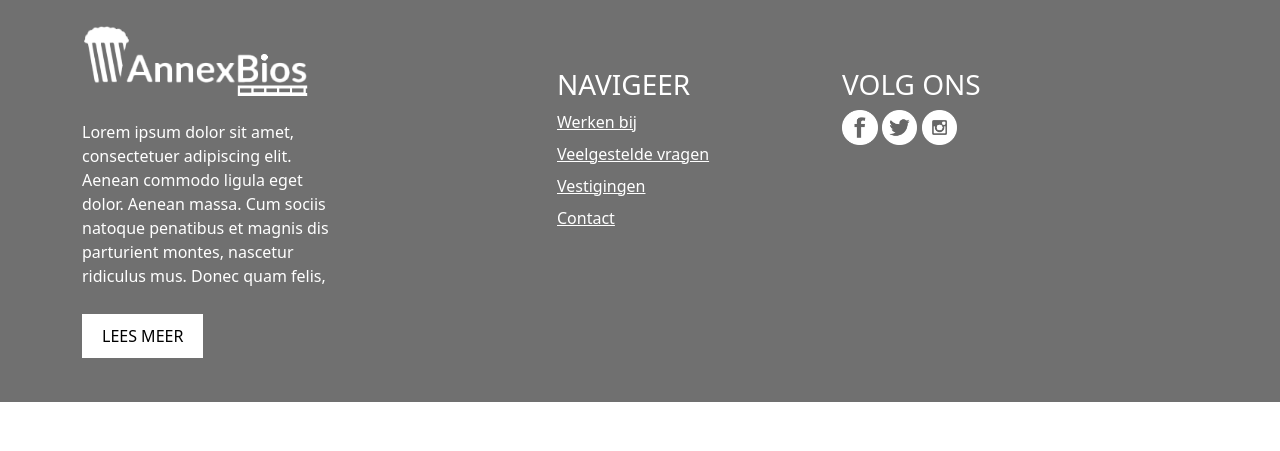
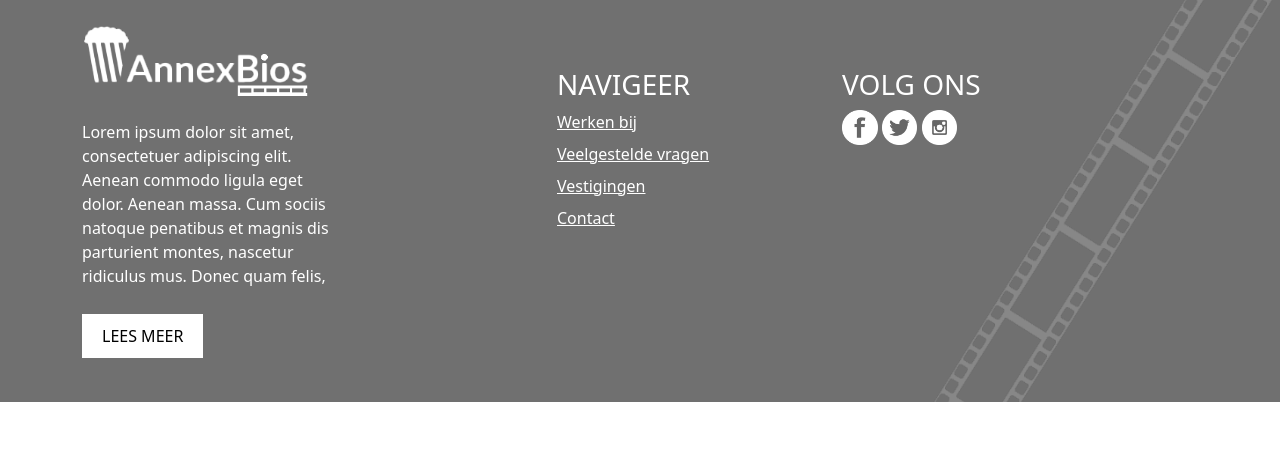
Before and after one commit to David-Schoots/AnnexBios, a PHP site: page / in a window 1280 px wide. Shown: the top 451 px of the page. Run offline with PHP 8.4, Linux system fonts and the light colour scheme.

Commit message:
film logo has been added and is on good position

```diff
--- a/includes/footer.php
+++ b/includes/footer.php
@@ -1,6 +1,6 @@
-<footer style="background-color: #707070; padding: 20px 0; position: relative;">
+<footer style="padding: 20px 0; position: relative; background: #707070; overflow: hidden;">
   <div class="container">
-    <div class="row">
+    <div class="row" style="position:relative;">
       <!-- 1st Column: Logo and Text -->
       <div class="col-12 col-md-5 mb-4 d-flex flex-column align-items-start">
         <div class="row">
@@ -16,7 +16,6 @@
             <button style="background-color: white; color: black; border: none; padding: 10px 20px; margin-top: 10px;">LEES MEER</button>
           </div>
         </div>
-
       </div>
 
       <!-- 2nd Column: Navigation Links -->
@@ -28,7 +27,7 @@
         <a href="#" style="color: white;" class="d-block">Contact</a>
       </div>
 
-     <!-- 3rd Column: Social Media -->
+      <!-- 3rd Column: Social Media -->
       <div class="col-12 col-md-4 mb-4 mt-5 align-items-start">
         <h3 style="color: white;">VOLG ONS</h3>
         <div class="align-items-center">
@@ -37,8 +36,9 @@
           <a href="#" title="Instagram"><img src="./assets/icons/instagram.png" width="10%" alt="Instagram"></a>
         </div>
       </div>
+    </div>
 
-
-    </div>
+    <!-- Filmstrip image positioned similar to the uploaded image -->
+    <img src="./assets/icons/film.png" alt="film" class="position-absolute" style="height: 125%; right: -35px; bottom: -50px; transform: rotate(-180deg);">
   </div>
 </footer>
```
Also changed, not shown: assets/icons/background-footer.png (added), 1 other file.
